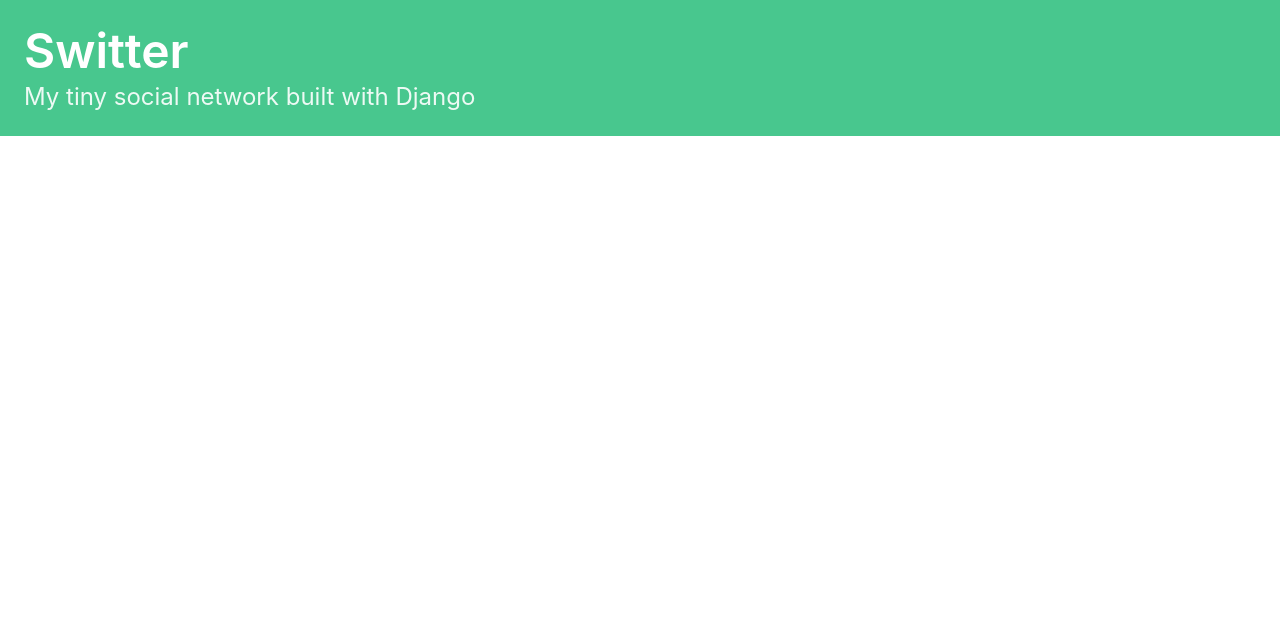
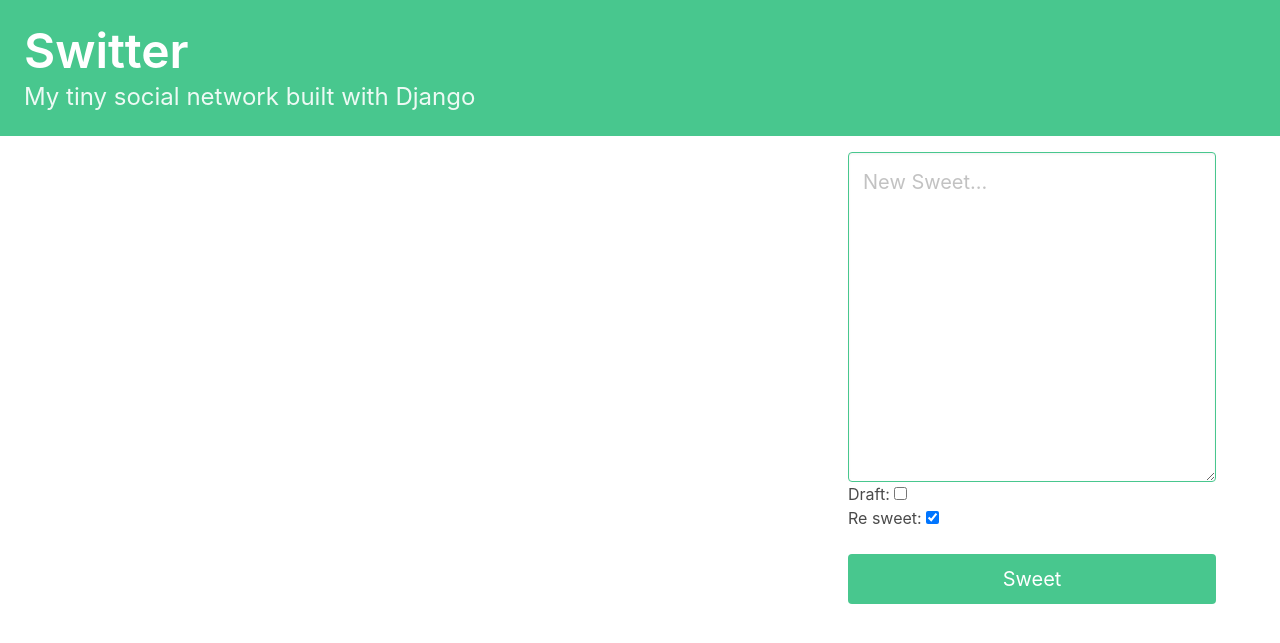
Before and after one commit to iamamirhossein/switter, a Django app: page / in a window 1280 px wide. Shown: the top 643 px of the page. Run offline with Django 4.2, Linux system fonts and the light colour scheme.

Commit message:
feat: :art: added form to template

```diff
--- a/templates/switter/dashboard.html
+++ b/templates/switter/dashboard.html
@@ -15,4 +15,15 @@
     {% endfor %}
 </div>
 
+<div class="column is-one-third">
+    <form method="post">
+        {% csrf_token %}
+        {{ form.as_p }}
+        <button class="button is-success is-fullwidth is-medium mt-5" type="submit">
+            Sweet
+        </button>
+    </form>
+</div>
+
+
 {% endblock content %}
```
